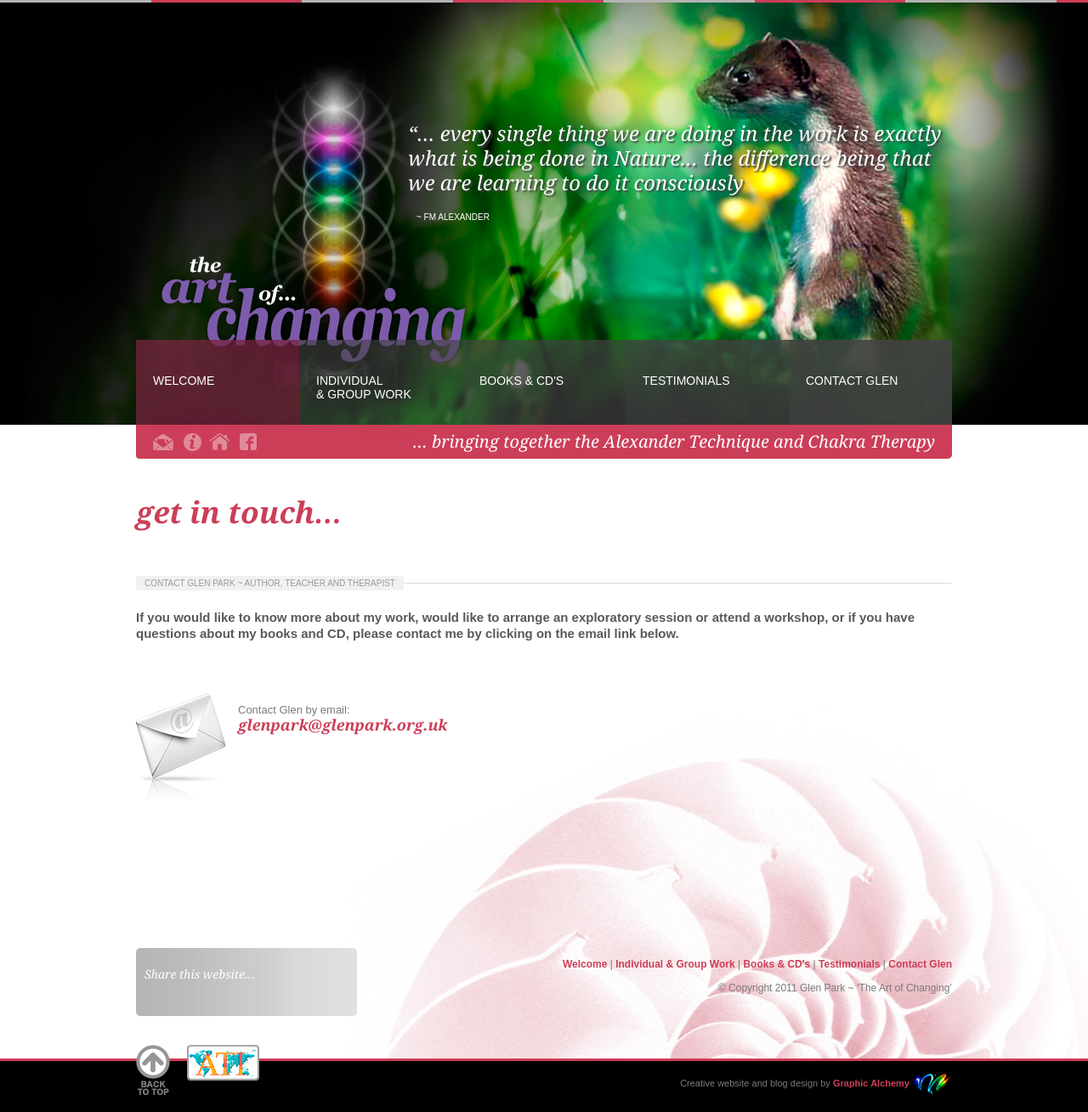
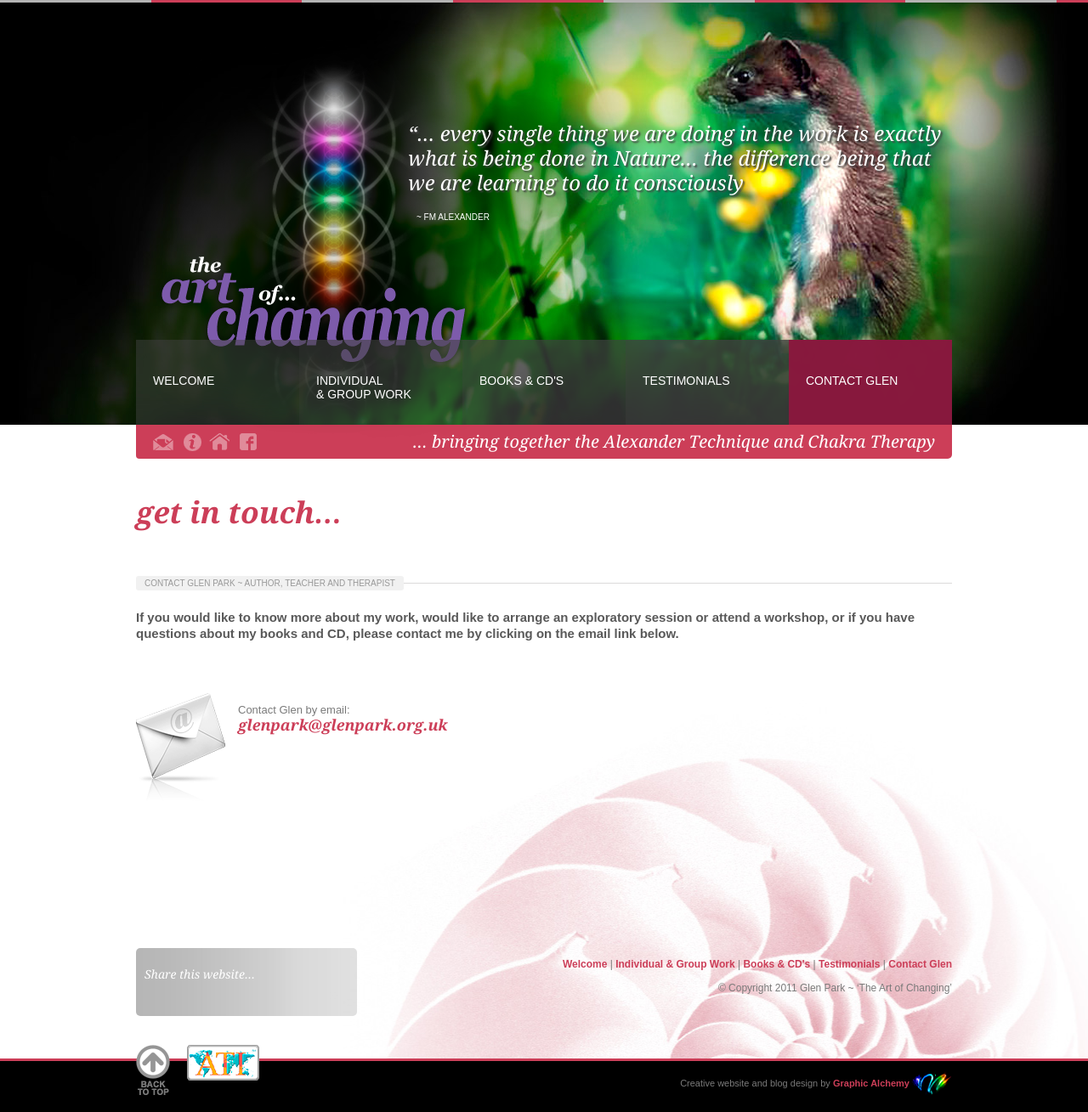
Before and after one commit to joepk90/glen-park-responsive, a Jekyll site: the page built from contact.md, in a window 1280 px wide. Shown: the whole page at 85% size. Built offline with Jekyll 4.4.1, drawn with Linux system fonts in a browser that asks for light colours.

Commit message:
add logic for current menu item

```diff
--- a/_includes/header.html
+++ b/_includes/header.html
@@ -36,15 +36,16 @@
         </div>
         <!-- header-slider-content ends -->
         <!-- menu begins -->
+
         <ul id="menu">
-            <li class="current"><a href="{% link index.md %}">Welcome</a></li>
-            <li><a href="{% link work.md %}">Individual<br />&amp; Group Work</a>
+            <li {% if page.layout == 'home' %} class="current" {% endif %}><a href="{% link index.md %}">Welcome</a></li>
+            <li {% if page.layout == 'work' %} class="current" {% endif %}><a href="{% link work.md %}">Individual<br />&amp; Group Work</a>
                 <ul>
                     <li><a href="{% link work.md %}#sessions">Individual Sessions</a></li>
                     <li><a href="{% link work.md %}#workshops">Workshops &amp; Courses</a></li>
                 </ul>
             </li>
-            <li><a href="{% link books.md %}">Books &amp; CD&#39;s</a>
+            <li {% if page.layout == 'books' %} class="current" {% endif %}><a href="{% link books.md %}">Books &amp; CD&#39;s</a>
                 <ul>
                     <li><a href="{% link books.md %}#theartofchanging">The Art of Changing</a></li>
                     <li><a href="{% link books.md %}#theartofchangingcd">The Art of Changing CD</a></li>
@@ -52,8 +53,8 @@
                     <li><a href="{% link books.md %}#touchingthesoul">Touching The Soul</a></li>
                 </ul>
             </li>
-            <li><a href="{% link testimonials.md %}">Testimonials</a></li>
-            <li><a href="{% link contact.md %}">Contact Glen</a></li>
+            <li {% if page.layout == 'testimonials' %} class="current" {% endif %}><a href="{% link testimonials.md %}">Testimonials</a></li>
+            <li {% if page.layout == 'contact' %} class="current" {% endif %}><a href="{% link contact.md %}">Contact Glen</a></li>
         </ul>
         <!-- menu ends -->
     </div>
```
